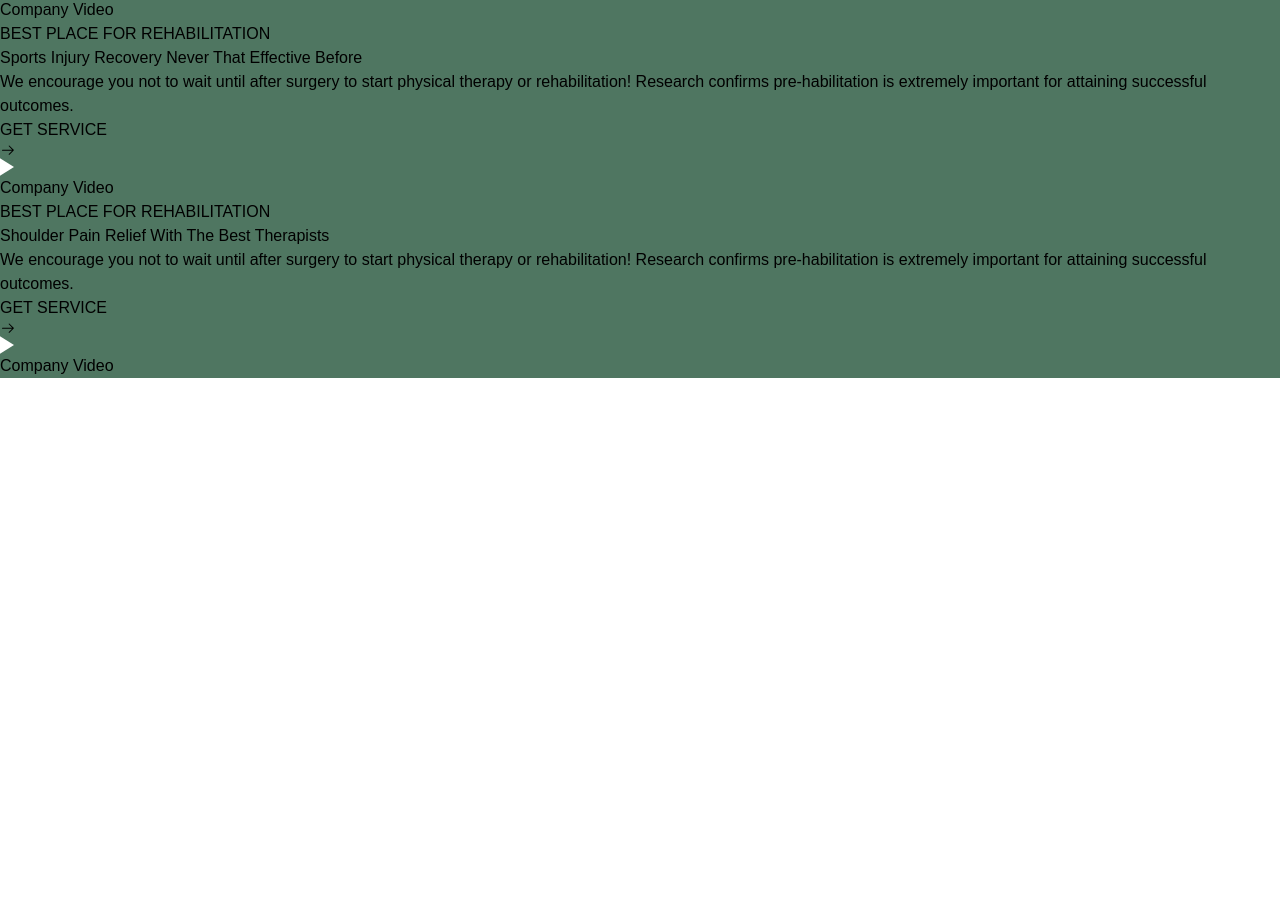
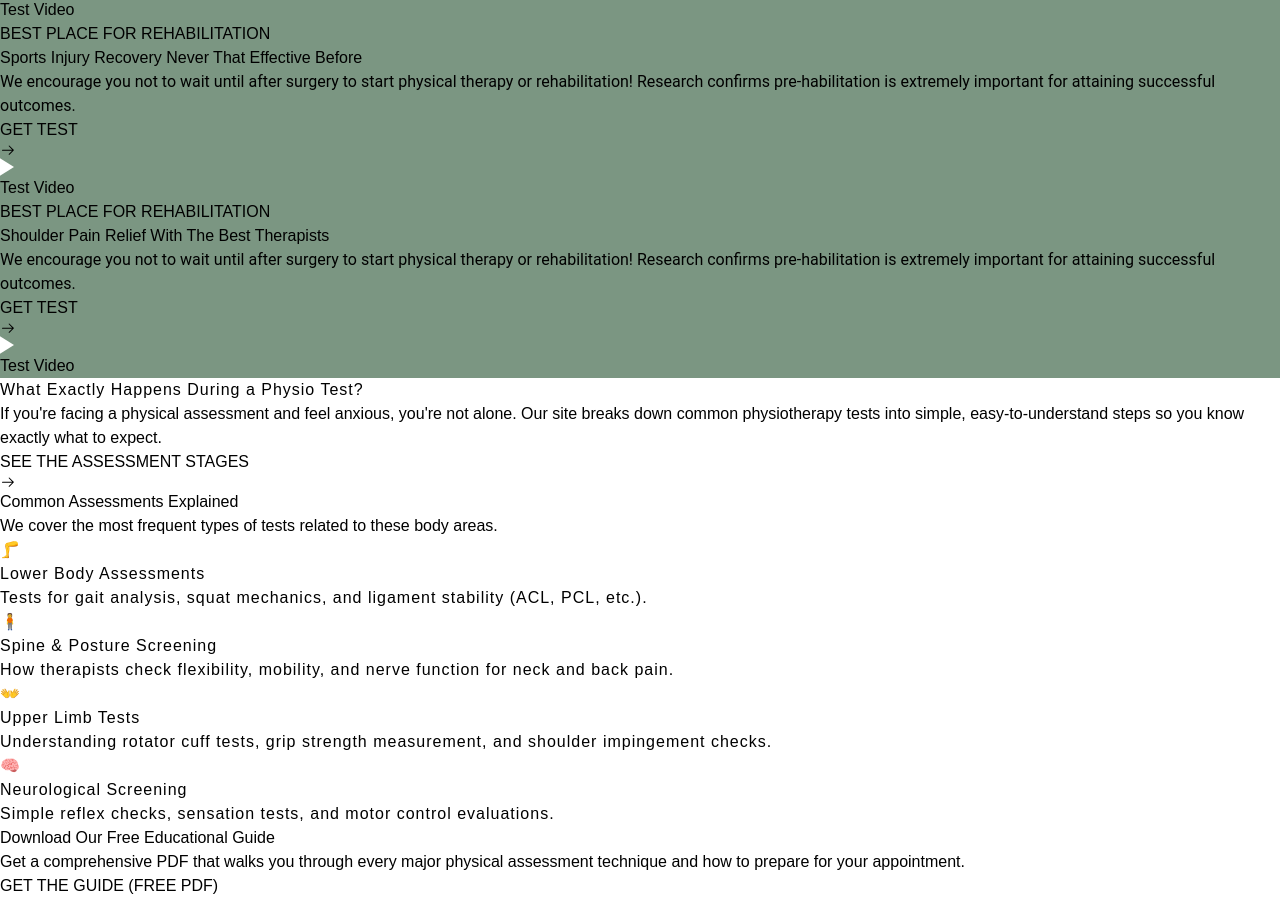
Before and after one commit to kul349/physio-tests-app, a React (Vite) app: page / in a window 1280 px wide. Shown: the part 436-1334 px from the top of the page. Before the commit the page ends 814 px from the top, so only its background shows below. Built offline with nearby package versions, Linux system fonts and the light colour scheme.

Commit message:
adding reset features

```diff
--- /dev/null
+++ b/src/layouts/CommonConditionsSection.jsx
@@ -0,0 +1,40 @@
+import ConditionCard from "./ConditionCard";
+const CommonConditionsSection = () => (
+  <section className="py-20 bg-gainsboro-1 mx-8 rounded-3xl mt-10 " id="help">
+    <div className="max-w-7xl mx-auto px-6 lg:px-8">
+      <div className="text-center mb-12">
+        <h2 className="text-4xl  text-charcoal-3 mb-4 font-public ">
+          Common Assessments Explained
+        </h2>
+        <p className="text-xl font-semibold text-dim-gray-4 ">
+          We cover the most frequent types of tests related to these body areas.
+        </p>
+      </div>
+
+      <div className="grid sm:grid-cols-2 lg:grid-cols-4 gap-6 tracking-1 leading-1">
+        <ConditionCard
+          icon="🦵"
+          title="Lower Body Assessments"
+          description="Tests for gait analysis, squat mechanics, and ligament stability (ACL, PCL, etc.)."
+        />
+        <ConditionCard
+          icon="🧍"
+          title="Spine & Posture Screening"
+          description="How therapists check flexibility, mobility, and nerve function for neck and back pain."
+        />
+        <ConditionCard
+          icon="👐"
+          title="Upper Limb Tests"
+          description="Understanding rotator cuff tests, grip strength measurement, and shoulder impingement checks."
+        />
+        <ConditionCard
+          icon="🧠"
+          title="Neurological Screening"
+          description="Simple reflex checks, sensation tests, and motor control evaluations."
+        />
+      </div>
+    </div>
+  </section>
+);
+
+export default CommonConditionsSection;
--- /dev/null
+++ b/src/layouts/ConditionCard.jsx
@@ -0,0 +1,19 @@
+import React from 'react'
+
+function ConditionCard({icon,title,description}) {
+  return (
+    <div className="flex flex-col items-center p-6 bg-white rounded-lg border border-white text-center hover:bg-silver transition duration-300">
+      <div
+        className="text-4xl text-teal-600 mb-3 "
+        role="img"
+        aria-label="icon"
+      >
+        {icon}
+      </div>
+      <h4 className="text-xl font-semibold text-dim-gray-4">{title}</h4>
+      <p className="text-dim-gray-4 text-sm">{description}</p>
+    </div>
+  );
+}
+
+export default ConditionCard
--- /dev/null
+++ b/src/layouts/DownloadSection.jsx
@@ -0,0 +1,28 @@
+import React from 'react'
+
+function DownloadSection() {
+  return (
+    <section
+      className="py-24 bg-white-smoke-2 mt-10 mx-8 rounded-3xl text-center"
+      id="guide "
+    >
+      <div className="mx-auto max-w-5xl px-6 lg:px-8 text-charcoal-3">
+        <h2 className="text-4xl font-bold mb-4">
+          Download Our Free Educational Guide
+        </h2>
+        <p className="text-xl mb-8 ">
+          Get a comprehensive PDF that walks you through every major physical
+          assessment technique and how to prepare for your appointment.
+        </p>
+        <a
+          href="#"
+          className="inline-block px-10 py-4 text-lg font-bold uppercase tracking-widest bg-white text-teal-600 shadow-2xl rounded-lg transition duration-300 hover:bg-gray-100"
+        >
+          Get the Guide (Free PDF)
+        </a>
+      </div>
+    </section>
+  );
+}
+
+export default DownloadSection
--- /dev/null
+++ b/src/layouts/Information.jsx
@@ -0,0 +1,28 @@
+import React from 'react'
+import { GoArrowRight } from "react-icons/go";
+
+function Information() {
+  return (
+    <section className="py-20 bg-white-smoke-2 mt-10 rounded-3xl mx-8">
+      <div className="max-w-6xl mx-auto px-6 lg:px-8 text-center">
+        <h2 className="text-4xl font-bold text-charcoal-3 leading-3  tracking-1 mb-4">
+          What Exactly Happens During a Physio Test?
+        </h2>
+        <p className="text-xl text-dim-gray-4 max-w-3xl mx-auto mb-8">
+          If you're facing a physical assessment and feel anxious, you're not
+          alone. Our site breaks down common physiotherapy tests into simple,
+          easy-to-understand steps so you know exactly what to expect.
+        </p>
+        <a
+          href="#process"
+          className="inline-flex items-center gap-4  px-8 py-3 text-lg font-bold uppercase tracking-wider border-2 border-dark-gray-9 text-dark-gray-9 rounded-full  transition duration-300  hover:text-white hover:bg-dark-gray-9"
+        >
+          See the Assessment Stages
+          <GoArrowRight />
+        </a>
+      </div>
+    </section>
+  );
+}
+
+export default Information
--- a/src/pages/HomePage.jsx
+++ b/src/pages/HomePage.jsx
@@ -1,39 +1,39 @@
 import React, { useState, useEffect } from "react";
 import { GoArrowRight } from "react-icons/go";
+import Information from "../layouts/Information";
+import CommonConditionsSection from "../layouts/CommonConditionsSection";
+import DownloadSection from "../layouts/DownloadSection"
 
-const HeroSlider = () => {
+const HomePage = () => {
   const [currentSlide, setCurrentSlide] = useState(0);
 
   const slides = [
     {
       id: 1,
-      image:
-        "/public/img-service2.webp",
+      image: "/img-service2.webp",
       label: "BEST PLACE FOR REHABILITATION",
       title: "Therapeutic Massage Healing Your Body & Achieve Wellbeing",
       description:
         "We encourage you not to wait until after surgery to start physical therapy or rehabilitation! Research confirms pre-habilitation is extremely important for attaining successful outcomes.",
-      bgColor: "#4F7661",
+      bgColor: "#7B9682",
     },
     {
       id: 2,
-      image:
-        "/public/img-slider-1.webp",
+      image: "/img-slider-1.webp",
       label: "BEST PLACE FOR REHABILITATION",
       title: "Sports Injury Recovery Never That Effective Before",
       description:
         "We encourage you not to wait until after surgery to start physical therapy or rehabilitation! Research confirms pre-habilitation is extremely important for attaining successful outcomes.",
-      bgColor: "#4F7661",
+      bgColor: "#7B9682",
     },
     {
       id: 3,
-      image:
-        "/public/bg-slide2.png",
+      image: "/public/img-ss2-h1.webp",
       label: "BEST PLACE FOR REHABILITATION",
       title: "Shoulder Pain Relief With The Best Therapists",
       description:
         "We encourage you not to wait until after surgery to start physical therapy or rehabilitation! Research confirms pre-habilitation is extremely important for attaining successful outcomes.",
-      bgColor: "#4F7661",
+      bgColor: "#7B9682",
     },
   ];
 
@@ -47,14 +47,13 @@ const HeroSlider = () => {
 
 
   return (
-    <div className="relative w-full h-screen overflow-hidden">
-
-
+    <>
+      <div className="relative w-full h-screen overflow-hidden ">
         {/* Slides */}
         {slides.map((slide, index) => (
           <div
             key={slide.id}
-          className={`absolute inset-0 transition-opacity duration-1000 ${
+            className={`absolute inset-0 mx-8 rounded-3xl overflow-hidden transition-opacity duration-1000 ${
               currentSlide === index ? "opacity-100 z-10" : "opacity-0 z-0"
             }`}
           >
@@ -95,7 +94,7 @@ const HeroSlider = () => {
 
                   {/* Description */}
                   <p
-                  className={`text-white/90 text-base md:text-lg font-light leading-relaxed mb-8 transition-all duration-700 ${
+                    className={`text-white/90 text-white-smoke text-300 font-roboto  md:text-lg font-light leading-relaxed mb-8 transition-all duration-700 ${
                       currentSlide === index
                         ? "opacity-100 translate-y-0"
                         : "opacity-0 translate-y-8"
@@ -121,9 +120,9 @@ const HeroSlider = () => {
                     {/* Primary Button */}
                     <a
                       href="#services"
-                    className="inline-flex items-center gap-3 px-8 py-4 bg-white text-[#4F7661] hover:bg-gray-100 font-medium tracking-wide rounded transition-all duration-300 hover:translate-x-1 group"
+                      className="inline-flex items-center gap-3 px-8 py-4 bg-white text-dim-gray-5 hover:bg-gray-100 font-medium tracking-wide rounded-full transition-all duration-300 hover:translate-x-1 group"
                     >
-                    <span>GET SERVICE</span>
+                      <span>GET TEST</span>
                       <GoArrowRight />
                     </a>
 
@@ -145,7 +144,7 @@ const HeroSlider = () => {
                           <path d="M0 0V20L16 10L0 0Z" />
                         </svg>
                       </div>
-                    <span className="text-base">Company Video</span>
+                      <span className="text-base">Test Video</span>
                     </a>
                   </div>
                 </div>
@@ -170,7 +169,12 @@ const HeroSlider = () => {
           </div>
         ))}
       </div>
+      <Information />
+      <CommonConditionsSection />
+
+      <DownloadSection/>
+    </>
   );
 };
 
-export default HeroSlider;
+export default HomePage;
```
Lines whose indentation alone changed are shown as unchanged.
